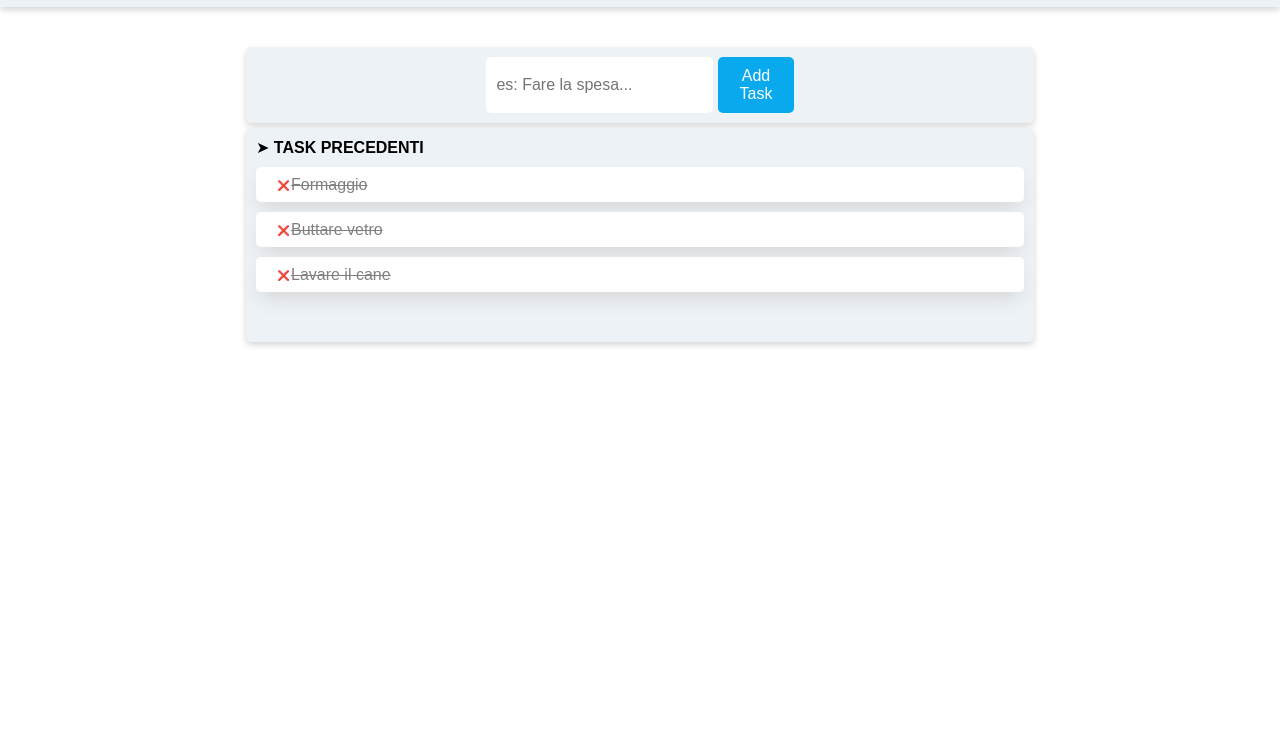
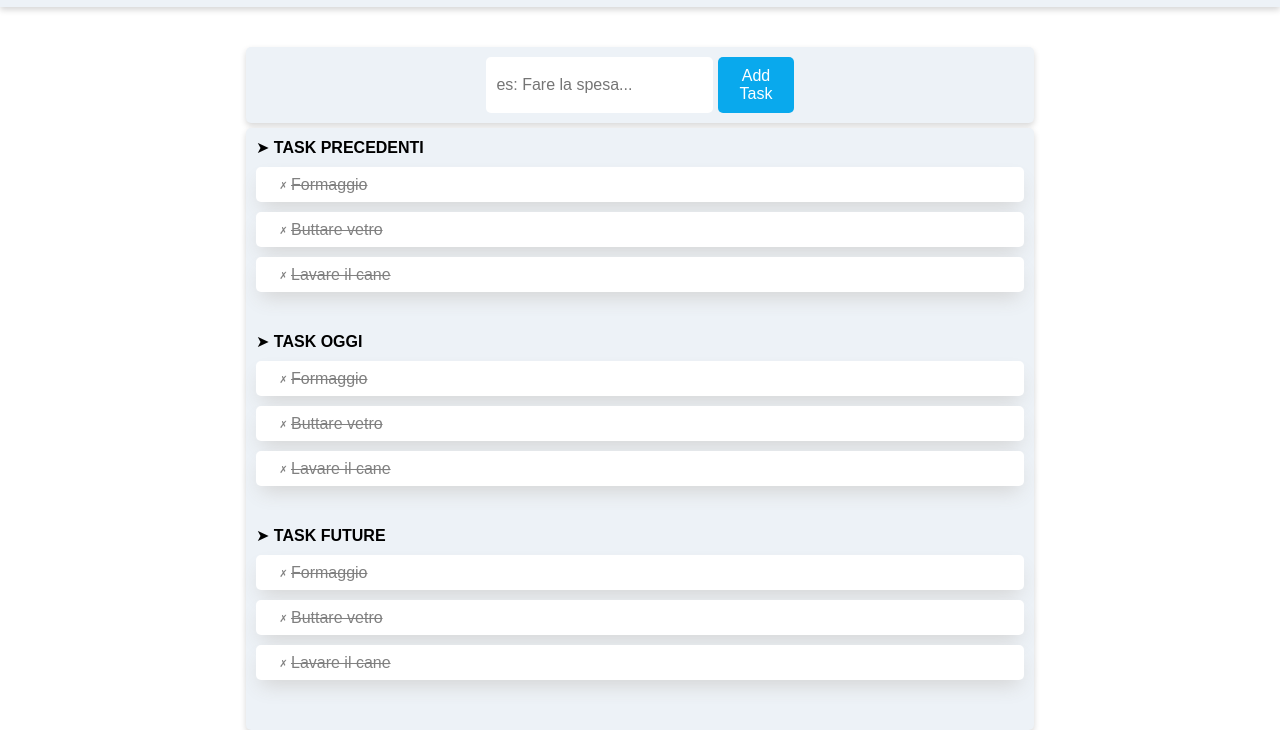
Before and after one commit to renatoirina/vue-todolist, a plain HTML site: page index.html in a window 1280 px wide. Shown: the part 76-806 px from the top of the page. Drawn offline with nearby package versions, Linux system fonts and the light colour scheme.

Commit message:
fix: fixed the today and future tasks

```diff
--- a/index.html
+++ b/index.html
@@ -38,7 +38,23 @@
                     <li class="spacing" >&#10148; <strong>TASK PRECEDENTI</strong>
                         <ul>
                             <li class="taskbox roundedbrdr greytext" v-for="(task, index) in prevTask" :key="index">
-                                <span class="check" @click="toggleTask(index, 'prevTask')">{{ task.isDone ? '✔' : '❌' }}</span>
+                                <span class="check" @click="toggleTask(index, 'prevTask')">{{ task.isDone ? '&check;' : '&cross;' }}</span>
+                                <span class="done" :class="{ 'completed': task.isDone }">{{ task.text }}</span>
+                            </li>
+                        </ul>
+                    </li>
+                    <li class="spacing" >&#10148; <strong>TASK OGGI</strong>
+                        <ul>
+                            <li class="taskbox roundedbrdr greytext" v-for="(task, index) in todayTask" :key="index">
+                                <span class="check" @click="toggleTask(index, 'prevTask')">{{ task.isDone ? '&check;' : '&cross;' }}</span>
+                                <span class="done" :class="{ 'completed': task.isDone }">{{ task.text }}</span>
+                            </li>
+                        </ul>
+                    </li>
+                    <li class="spacing" >&#10148; <strong>TASK FUTURE</strong>
+                        <ul>
+                            <li class="taskbox roundedbrdr greytext" v-for="(task, index) in futureTask" :key="index">
+                                <span class="check" @click="toggleTask(index, 'prevTask')">{{ task.isDone ? '&check;' : '&cross;' }}</span>
                                 <span class="done" :class="{ 'completed': task.isDone }">{{ task.text }}</span>
                             </li>
                         </ul>
--- a/js/app.js
+++ b/js/app.js
@@ -4,20 +4,45 @@ Vue.createApp({
         prevTask: [
           {
             text: "Formaggio",
-            isDone: false,
-            stateImage: "./img/done.svg",
+            isDone: false
           },
           {
             text: "Buttare vetro",
-            isDone: false,
-            stateImage: "./img/done.svg",
+            isDone: false
           },
           {
             text: "Lavare il cane",
-            isDone: false,
-            stateImage: "./img/done.svg",
+            isDone: false
           },
         ],
+        todayTask: [
+            {
+              text: "Formaggio",
+              isDone: false,
+            },
+            {
+              text: "Buttare vetro",
+              isDone: false,
+            },
+            {
+              text: "Lavare il cane",
+              isDone: false,
+            },
+          ],
+          futureTask: [
+            {
+              text: "Formaggio",
+              isDone: false,
+            },
+            {
+              text: "Buttare vetro",
+              isDone: false,
+            },
+            {
+              text: "Lavare il cane",
+              isDone: false,
+            },
+          ],
         newTaskText: '' // Aggiunto per gestire il testo della nuova attività
       };
     },
@@ -30,7 +55,6 @@ Vue.createApp({
               this.prevTask.push({
                   text: this.newTaskText,
                   isDone: false,
-                  stateImage: "./img/done.svg",
               });
               this.newTaskText = ''; // Resetta il campo di input dopo l'aggiunta della nuova attività
           }
```
